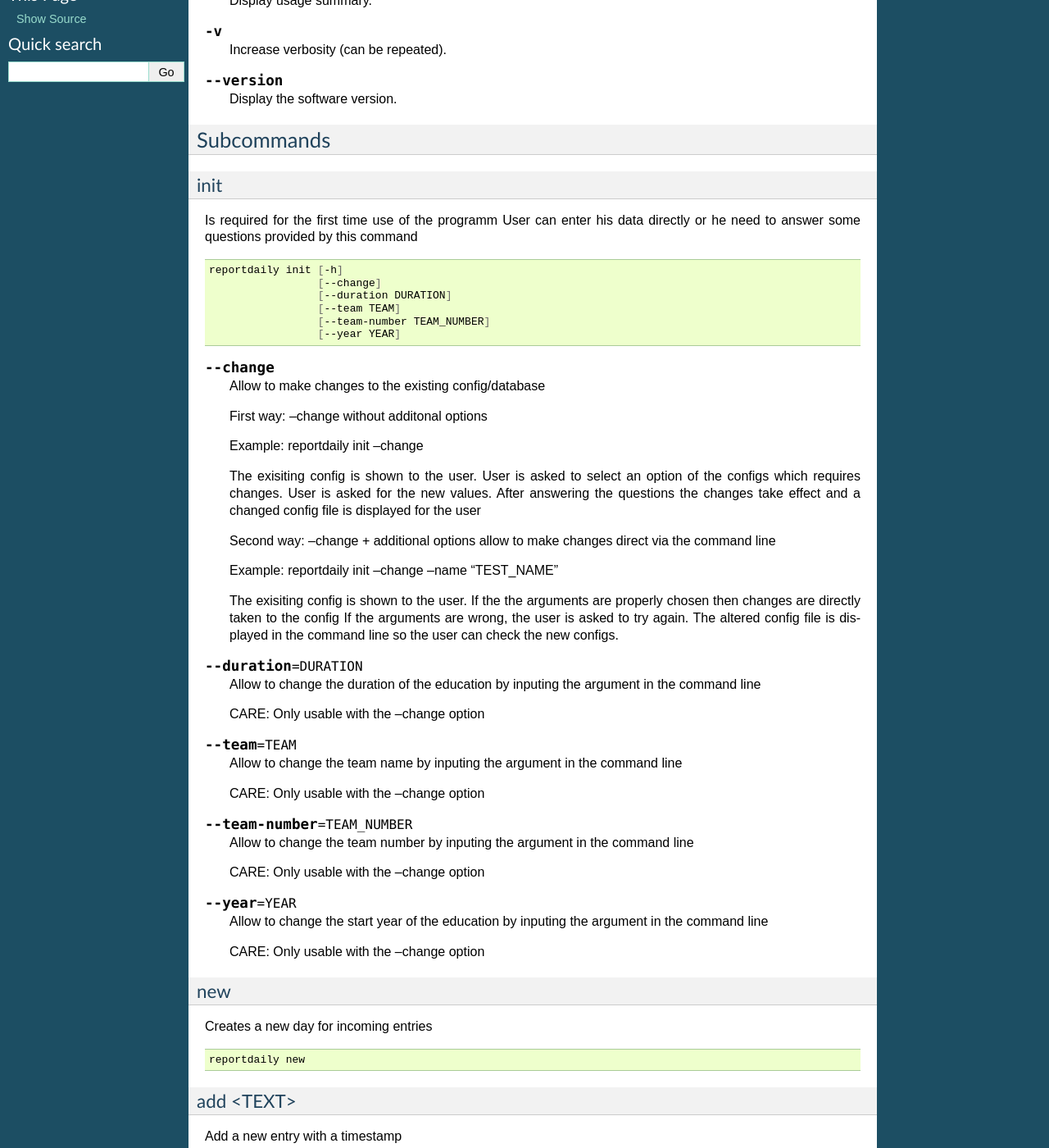
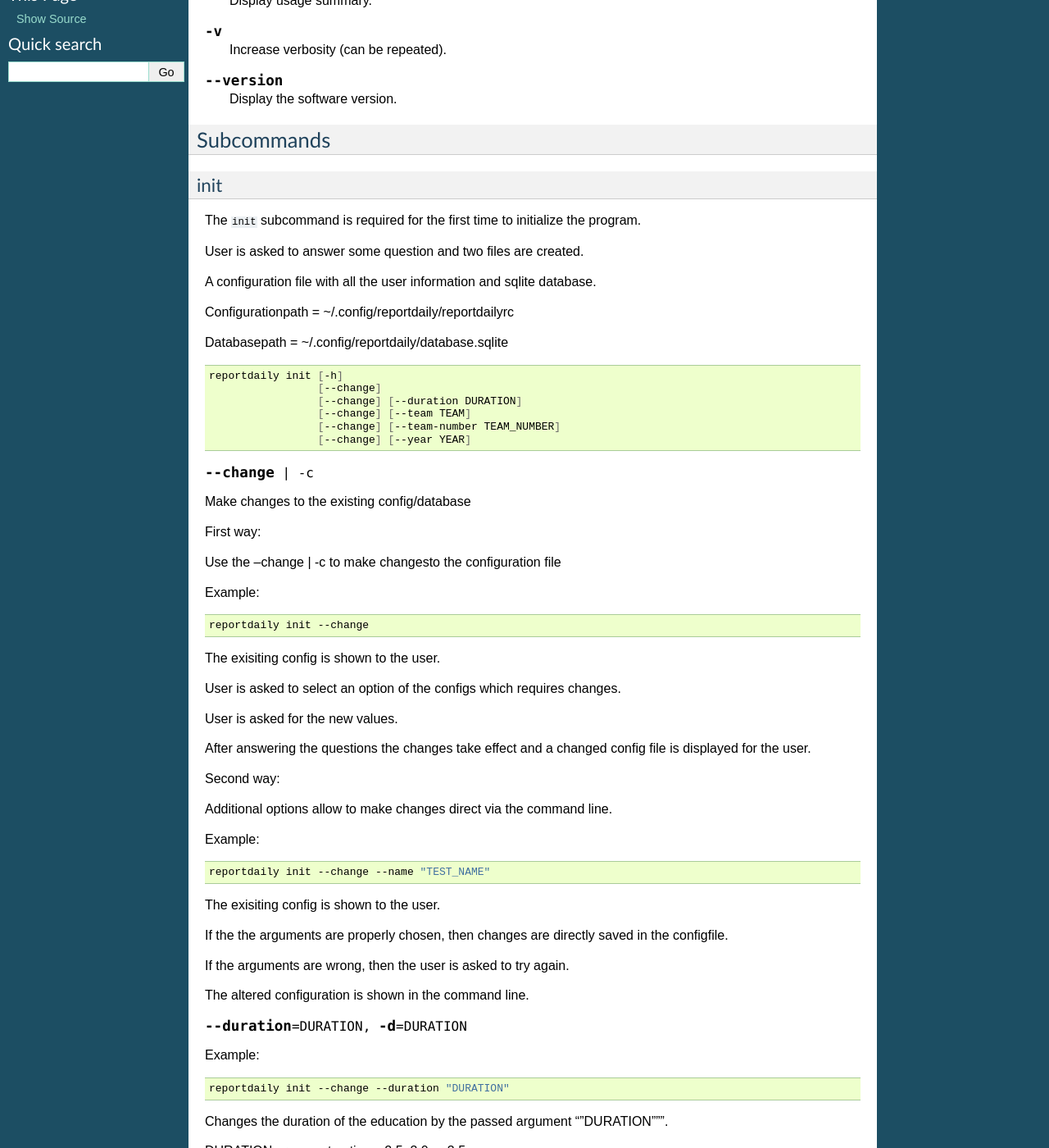
Before and after one commit to EMaksy/reportdaily, a Sphinx documentation site: the page built from docs/reportdaily.rst, in a window 1280 px wide and 1400 px high, scrolled down 396 px. Shown: the whole window at 82% size. Built offline with Sphinx 7.4.7, drawn with Linux system fonts in a browser that asks for light colours; some of the changed text lies outside the part shown.

Commit message:
Add additional info to the init cmd

```diff
--- a/docs/reportdaily.rst
+++ b/docs/reportdaily.rst
@@ -48,64 +48,119 @@ Subcommands
 init
 ~~~~
 
-Is required for the first time use of the programm
-User can enter his data directly or he need to answer some questions provided by this command
+The ``init`` subcommand is required for the first time to initialize the program.
+
+User is asked to answer some question and two files are created.
+
+A configuration file with all the user information and sqlite database.
+
+Configurationpath = ~/.config/reportdaily/reportdailyrc
+
+Databasepath = ~/.config/reportdaily/database.sqlite
+
+
 
 .. code-block:: bash
 
    reportdaily init [-h]
                     [--change]
-                    [--duration DURATION]
-                    [--team TEAM]
-                    [--team-number TEAM_NUMBER]
-                    [--year YEAR]
+                    [--change] [--duration DURATION]
+                    [--change] [--team TEAM]
+                    [--change] [--team-number TEAM_NUMBER]
+                    [--change] [--year YEAR]
 
-.. option:: --change
+.. option:: --change | -c
 
-    Allow to make changes to the existing config/database
+Make changes to the existing config/database
 
-    First way: --change without additonal options
+First way:
 
-    Example: reportdaily init --change
+Use the --change | -c to make changesto the configuration file
 
-    The exisiting config is shown to the user.
-    User is asked to select an  option of the configs which requires changes.
-    User is asked for the new values.
-    After answering the questions the changes take effect and a changed config file is displayed for the user
+Example:
 
-    Second way: --change + additional options allow to make changes direct via the command line
-
-    Example: reportdaily init --change --name "TEST_NAME"
-
-    The exisiting config is shown to the user.
-    If the the arguments are properly chosen then changes are directly taken to the config
-    If the arguments are wrong, the user is asked to try again.
-    The altered config file is displayed  in the command line so the user can check the new configs.
-
-.. option:: --duration=DURATION
-
-   Allow to change the duration of the education by inputing the argument in the command line
-
-   CARE: Only usable with the --change option
+.. code-block:: bash
 
 
-.. option:: --team=TEAM
+    reportdaily init --change
 
-   Allow to change the team name by inputing the argument in the command line
+The exisiting config is shown to the user.
 
-   CARE: Only usable with the --change option
+User is asked to select an option of the configs which requires changes.
 
-.. option:: --team-number=TEAM_NUMBER
+User is asked for the new values.
 
-   Allow to change the team number by inputing the argument in the command line
+After answering the questions the changes take effect and a changed config file is displayed for the user.
 
-   CARE: Only usable with the --change option
 
-.. option:: --year=YEAR
+Second way:
 
-   Allow to change  the start year of the education  by inputing the argument in the command line
+Additional options allow to make changes direct via the command line.
 
-   CARE: Only usable with the --change option
+Example:
+
+.. code-block:: bash
+
+   reportdaily init --change --name "TEST_NAME"
+
+The exisiting config is shown to the user.
+
+If the the arguments are properly chosen, then changes are directly saved in the configfile.
+
+If the arguments are wrong, then the user is asked to try again.
+
+The altered configuration is shown in the command line.
+
+
+.. option:: --duration=DURATION, -d=DURATION
+
+Example:
+
+.. code-block:: bash
+
+   reportdaily init --change --duration "DURATION"
+
+Changes the duration of the education by the passed argument  ""DURATION""".
+
+DURATION argument options: 2.5, 3.0 or 3.5.
+
+
+
+.. option:: --team=TEAM, -t=TEAM
+
+Example:
+
+.. code-block:: bash
+
+   reportdaily init --change --team "TEAM"
+
+Changes the team name by the passed ""TEAM"" argument.
+
+CARE: Only usable with the --change option.
+
+.. option:: --team-number=TEAM_NUMBER, -tn=TEAM_NUMBER
+
+.. code-block:: bash
+
+   reportdaily init --change --team-number "TEAM_NUMBER"
+
+Example:
+
+Changes the team number by the passed ""TEAM_NUMBER"" argument.
+
+
+.. option:: --year=YEAR, -y="YEAR"
+
+Example:
+
+.. code-block:: bash
+
+   reportdaily init --change --year "YEAR"
+
+Changes the start year of the education  by the passed ""YEAR"" argument.
+
+
+
 
 new
 ~~~
```
